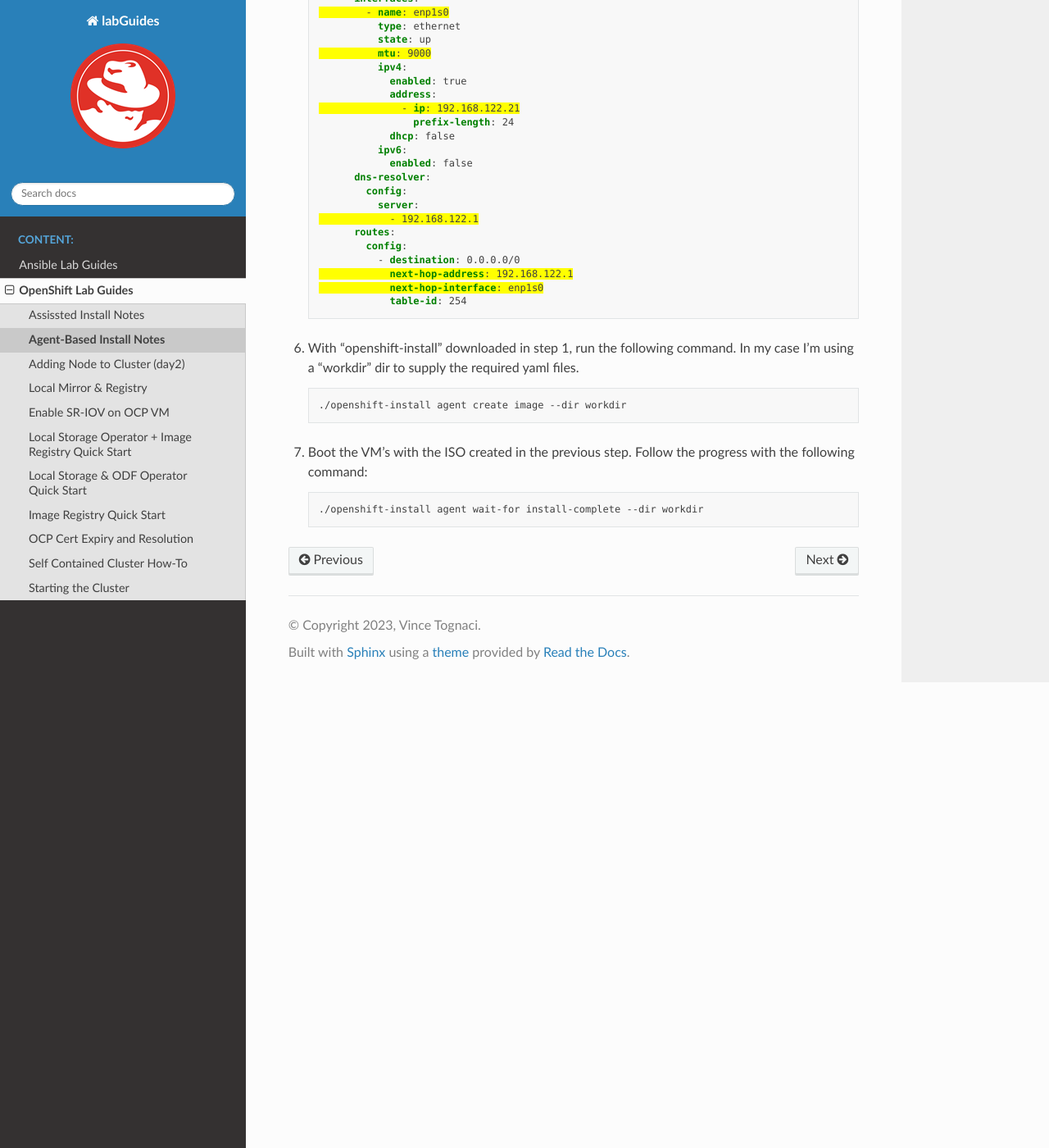
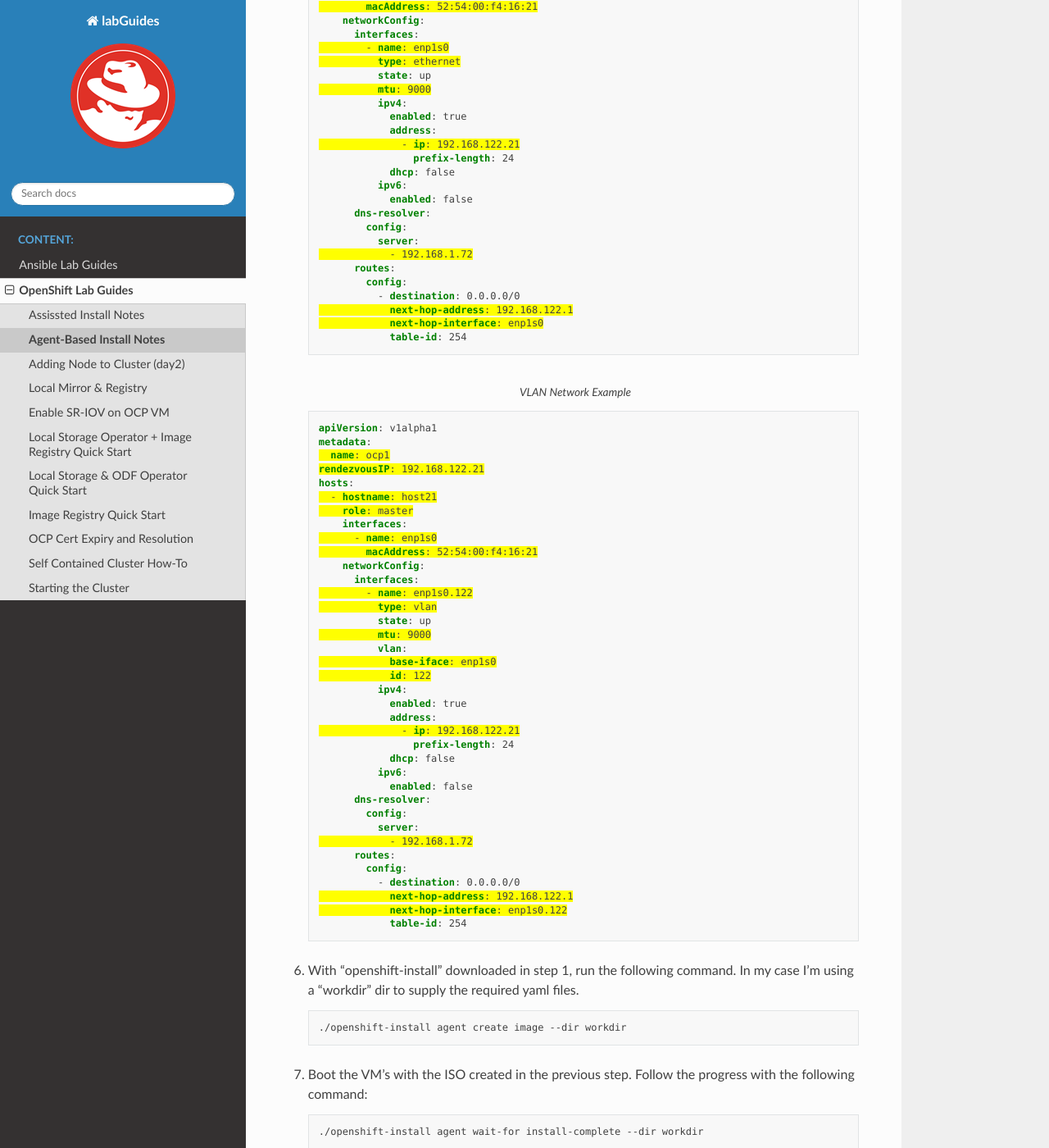
Before and after one commit to vtog/labGuides, a Sphinx documentation site: the page built from source/ocp/agent-based-installer-notes.rst, in a window 1280 px wide and 1400 px high, scrolled down 1682 px. Shown: the whole window at 82% size. Built offline with Sphinx 7.4.7 and the Read the Docs theme 2.0.0, drawn with Linux system fonts in a browser that asks for light colours; pages that are not in the unit, such as notebooks, are missing from menus; some of the changed text lies outside the part shown.

Commit message:
added vlan net example for agent install

```diff
--- a/source/ocp/agent-based-installer-notes.rst
+++ b/source/ocp/agent-based-installer-notes.rst
@@ -74,7 +74,8 @@
    .. important:: Repeat "-hostname" block for each host of your config.
 
    .. code-block:: yaml
-      :emphasize-lines: 3, 4, 6, 7, 9, 10, 13, 16, 20, 28, 32, 33
+      :caption: Ethernet Network Example
+      :emphasize-lines: 3, 4, 6, 7, 9, 10, 13, 14, 16, 20, 28, 32, 33
 
       apiVersion: v1alpha1
       metadata:
@@ -103,12 +104,54 @@
             dns-resolver:
               config:
                 server:
-                  - 192.168.122.1
+                  - 192.168.1.72
             routes:
               config:
                 - destination: 0.0.0.0/0
                   next-hop-address: 192.168.122.1
                   next-hop-interface: enp1s0
+                  table-id: 254
+
+   .. code-block:: yaml
+      :caption: VLAN Network Example
+      :emphasize-lines: 3, 4, 6, 7, 9, 10, 13, 14, 16, 18, 19, 23, 31, 35, 36
+
+      apiVersion: v1alpha1
+      metadata:
+        name: ocp1
+      rendezvousIP: 192.168.122.21
+      hosts:
+        - hostname: host21
+          role: master
+          interfaces:
+            - name: enp1s0
+              macAddress: 52:54:00:f4:16:21
+          networkConfig:
+            interfaces:
+              - name: enp1s0.122
+                type: vlan
+                state: up
+                mtu: 9000
+                vlan:
+                  base-iface: enp1s0
+                  id: 122
+                ipv4:
+                  enabled: true
+                  address:
+                    - ip: 192.168.122.21
+                      prefix-length: 24
+                  dhcp: false
+                ipv6:
+                  enabled: false
+            dns-resolver:
+              config:
+                server:
+                  - 192.168.1.72
+            routes:
+              config:
+                - destination: 0.0.0.0/0
+                  next-hop-address: 192.168.122.1
+                  next-hop-interface: enp1s0.122
                   table-id: 254
 
 #. With "openshift-install" downloaded in step 1, run the following command. In
```
